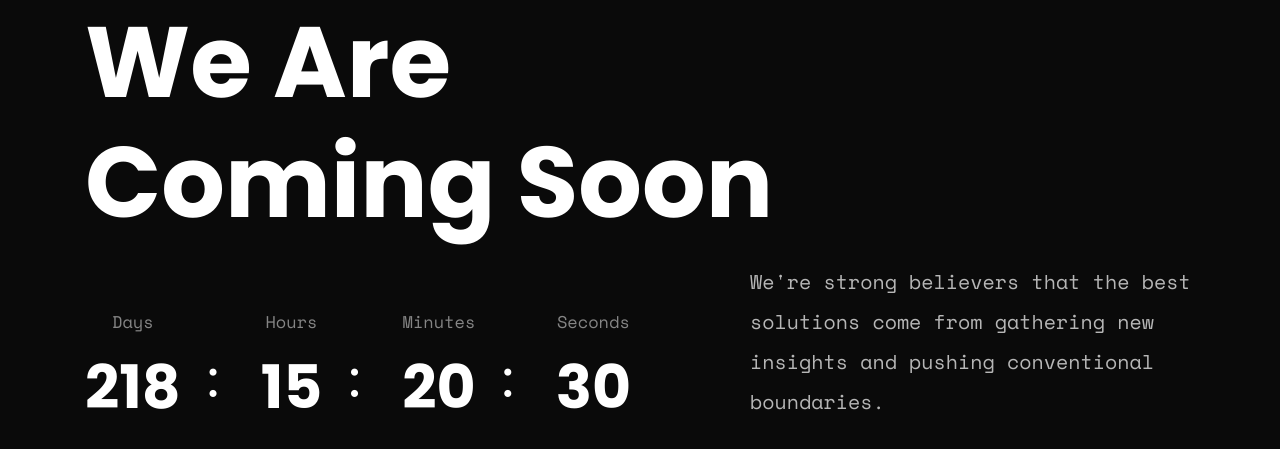
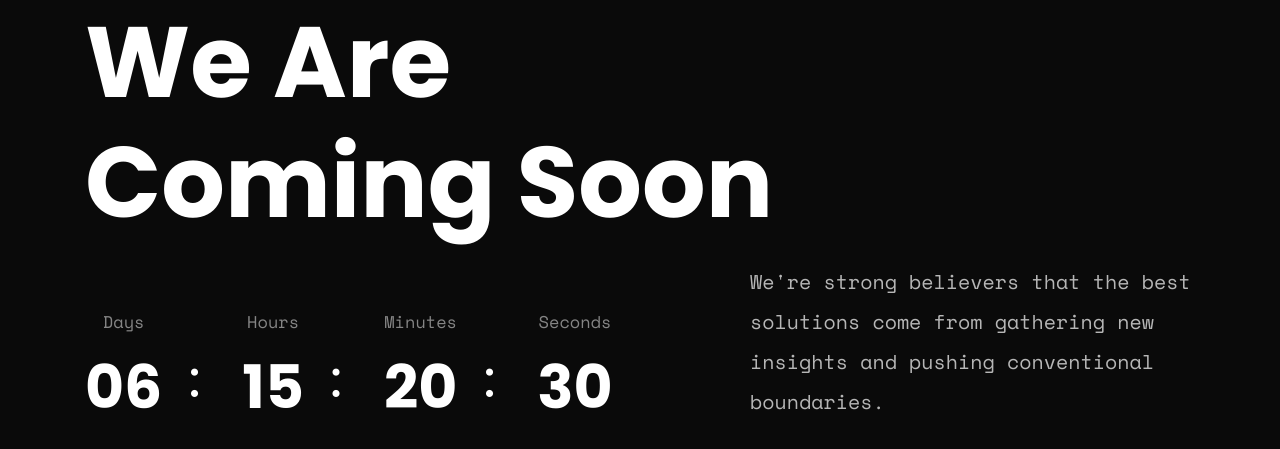
Before and after one commit to seifkowatli/kraftsai-website, a plain HTML site: page index.html in a window 1280 px wide. Shown: the part 239-688 px from the top of the page. Drawn offline with nearby package versions, Linux system fonts and the light colour scheme.

Commit message:
Update index.html
Change the countdown time for the 1st of Feb 2025

```diff
--- a/index.html
+++ b/index.html
@@ -55,7 +55,7 @@
                             </div>
                             <div class="col-xl-7 col-lg-7">
                                 <!-- countdown start  -->
-                                <div class="wow fadeInRight" data-wow-delay=".4s" data-countdown="2025/9/01"></div>
+                                <div class="wow fadeInRight" data-wow-delay=".4s" data-countdown="2025/2/01"></div>
                                 <!-- countdown end  -->
                             </div>
                             <div class="col-xl-5 col-lg-5">
```
